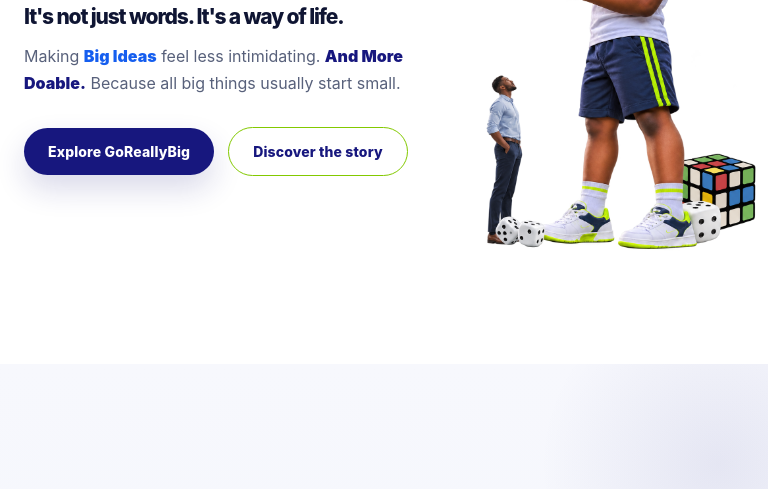
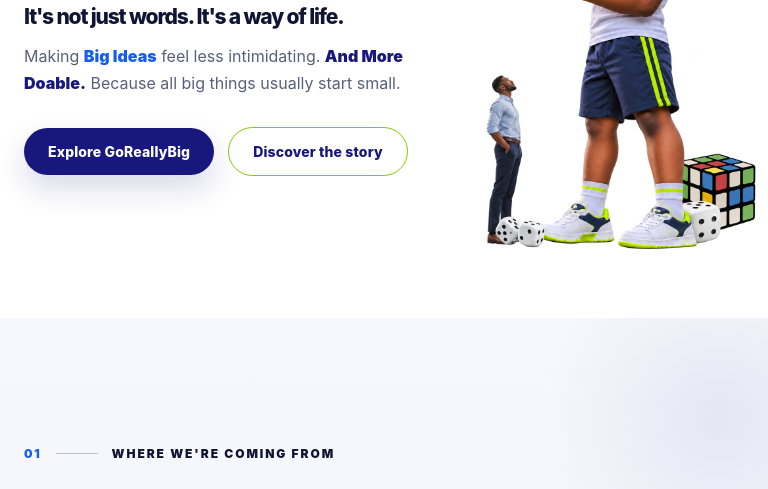
Before and after one commit to GoReallyBig-GRB/grb-group-lp, a plain HTML site: page index.html in a window 768 px wide. Shown: the part 251-740 px from the top of the page. Drawn offline with Linux system fonts and the light colour scheme.

Commit message:
style: trim tablet hero whitespace while keeping full illustration visible

```diff
--- a/index.html
+++ b/index.html
@@ -1519,7 +1519,7 @@
 @media(min-width:721px) and (max-width:960px){
   .hero-scroll-shell > .hero{height:auto;}
   .hero-scroll-shell .hero-inner{
-    min-height:clamp(520px,69vw,610px);
+    min-height:clamp(475px,63vw,580px);
   }
 }
 /* A quiet affordance for the swipe-only JobPunter image gallery. */
```
